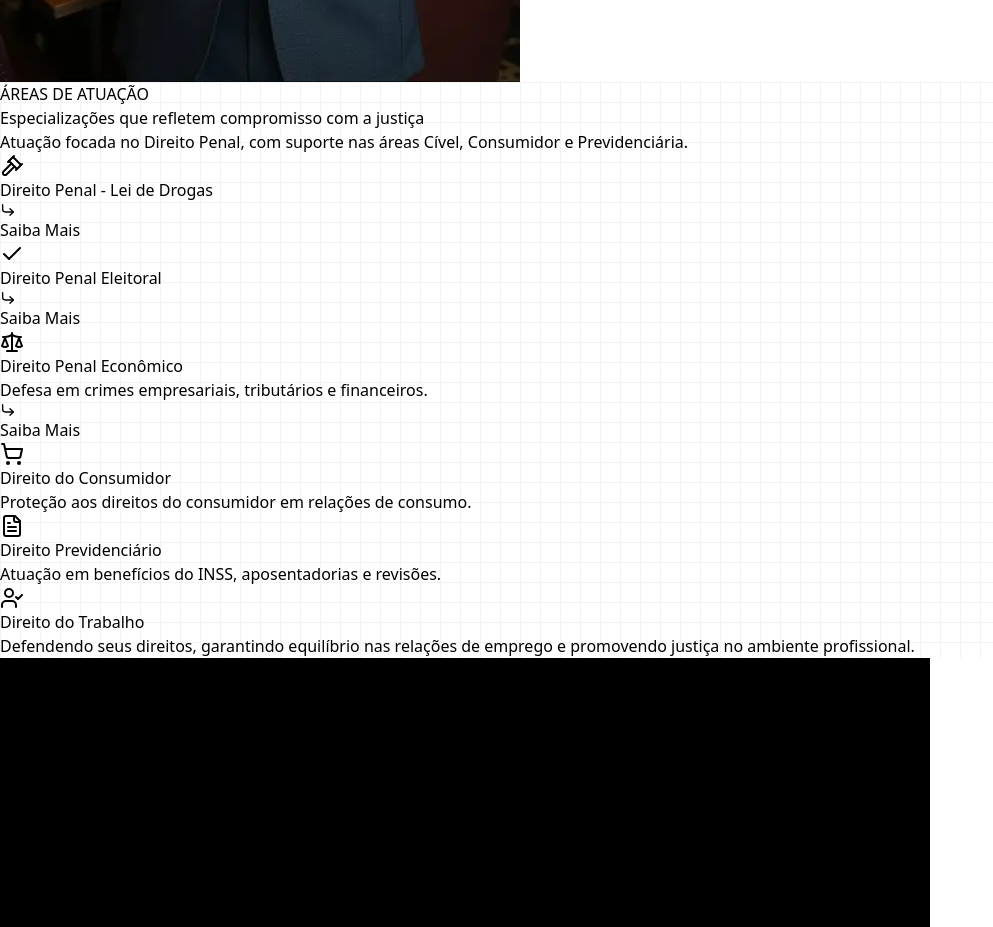
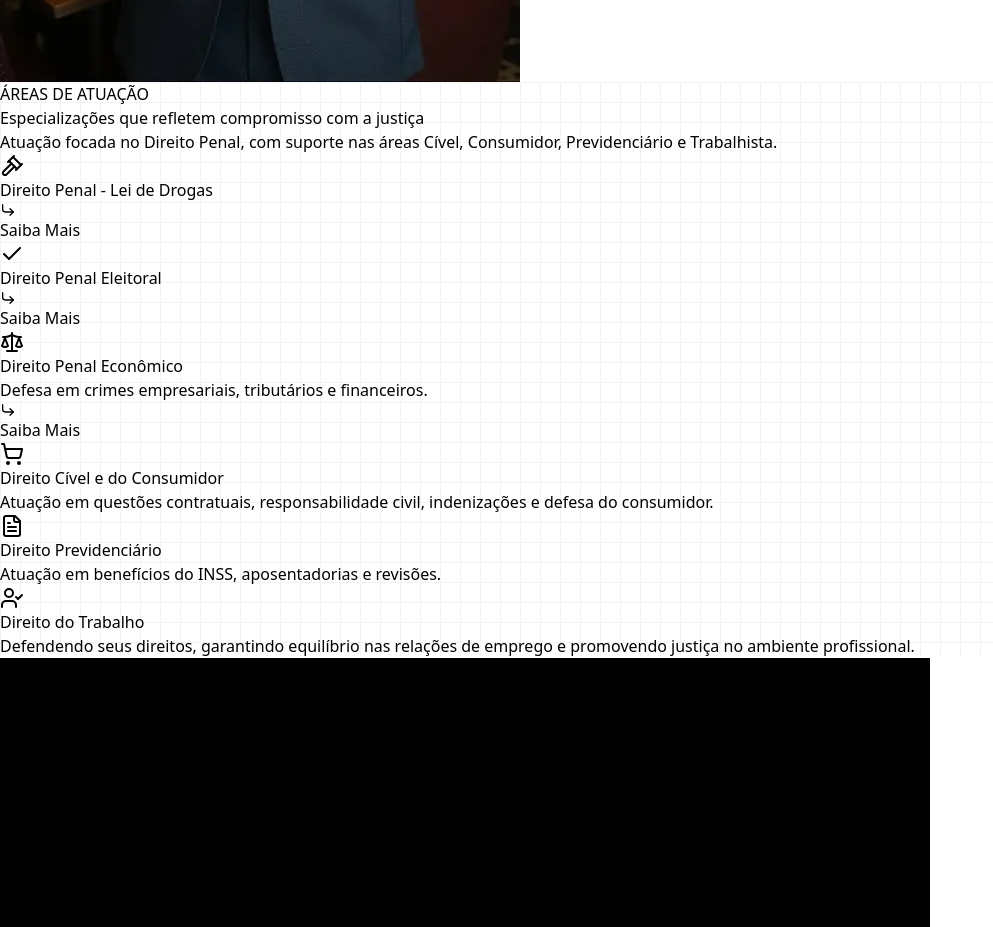
Before and after one commit to EdisonMatos/LP-Gleiton-Senna, a React (Vite) app: page / in a window 1280 px wide. Shown: the part 1260-2187 px from the top of the page, without its empty margins (0-993 px from the left). Built offline with nearby package versions, Linux system fonts and the light colour scheme; a web font is replaced by a local one.

Commit message:
fix: Copys feature alterados

```diff
--- a/src/content/content.jsx
+++ b/src/content/content.jsx
@@ -190,7 +190,7 @@ const content = {
       miniTag: "ÁREAS DE ATUAÇÃO",
       title: "Especializações que refletem compromisso com a justiça",
       subtitle:
-        "Atuação focada no Direito Penal, com suporte nas áreas Cível, Consumidor e Previdenciária.",
+        "Atuação focada no Direito Penal, com suporte nas áreas Cível, Consumidor, Previdenciário e Trabalhista.",
       imgFeatures: imgFeatures,
       imgDivisor: imgDivisor,
       card1: {
@@ -437,8 +437,9 @@ const content = {
       },
       card4: {
         img: featuresImg4,
-        title: "Direito do Consumidor",
-        subtitle: "Proteção aos direitos do consumidor em relações de consumo.",
+        title: "Direito Cível e do Consumidor",
+        subtitle:
+          "Atuação em questões contratuais, responsabilidade civil, indenizações e defesa do consumidor.",
         description: (
           <div>
             A_Definir
```
